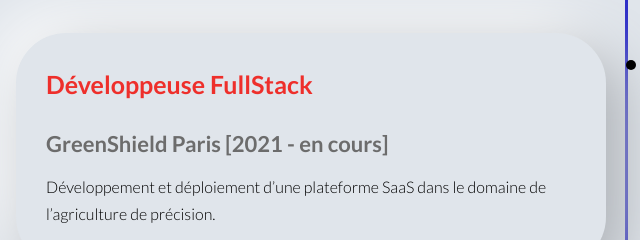
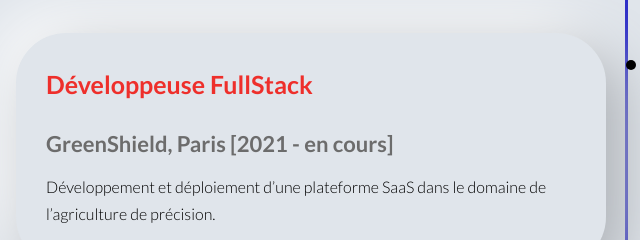
Before and after one commit to SLachiheb/SLachiheb.github.io, a plain HTML site: page index.html in a window 1280 px wide. Shown: the part 1720-1960 px from the top of the page, 14-654 px from the left. Drawn offline with nearby package versions, Linux system fonts and the light colour scheme.

```diff
--- a/index.html
+++ b/index.html
@@ -146,7 +146,7 @@
                 <div class="bead"></div>
                 <div class="content">
                   <h2>Développeuse FullStack</h2>
-                  <h3>GreenShield Paris [2021 - en cours]</h3>
+                  <h3>GreenShield, Paris [2021 - en cours]</h3>
                   <h4>
                     Développement et déploiement d’une plateforme SaaS dans le
                     domaine de l’agriculture de précision.
```
